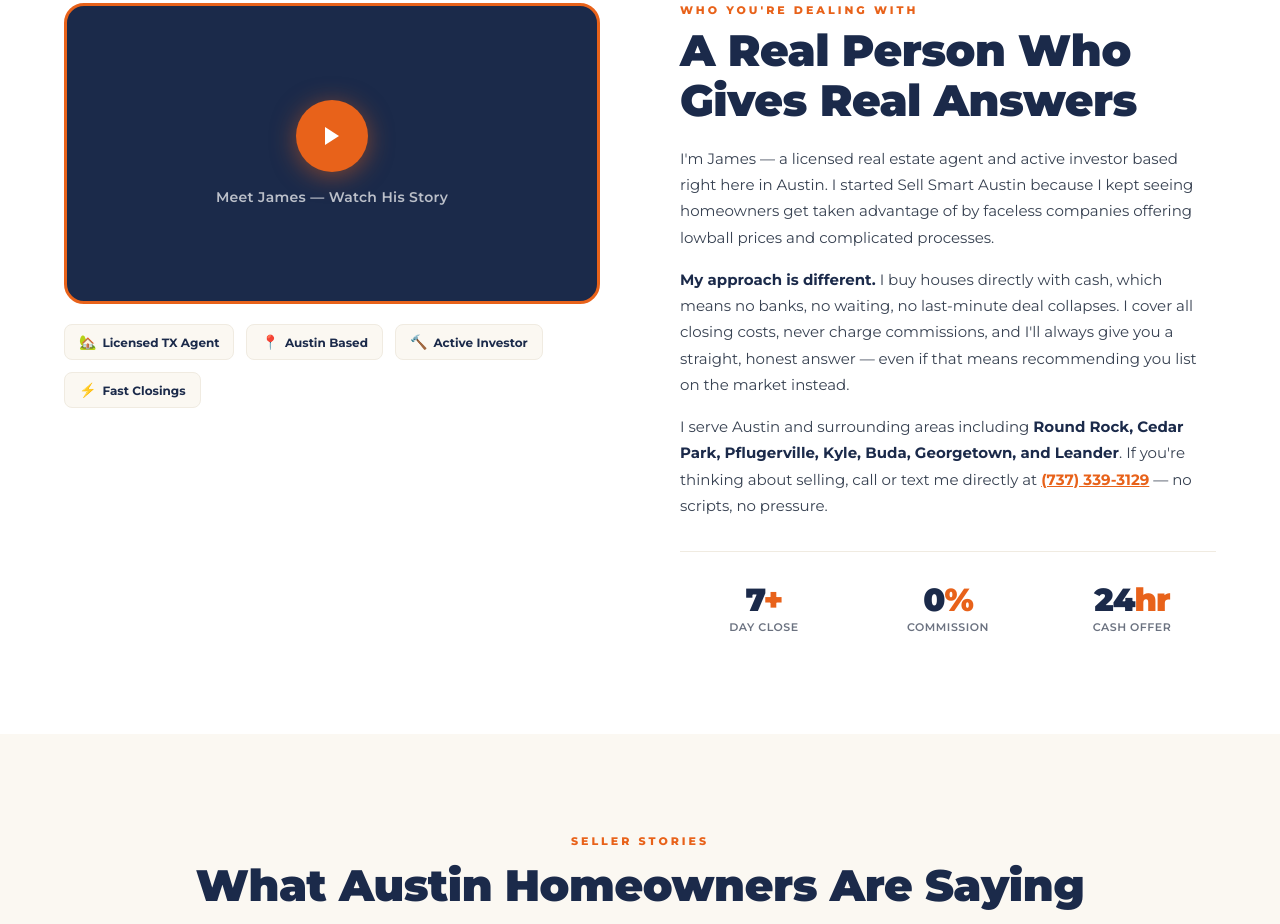
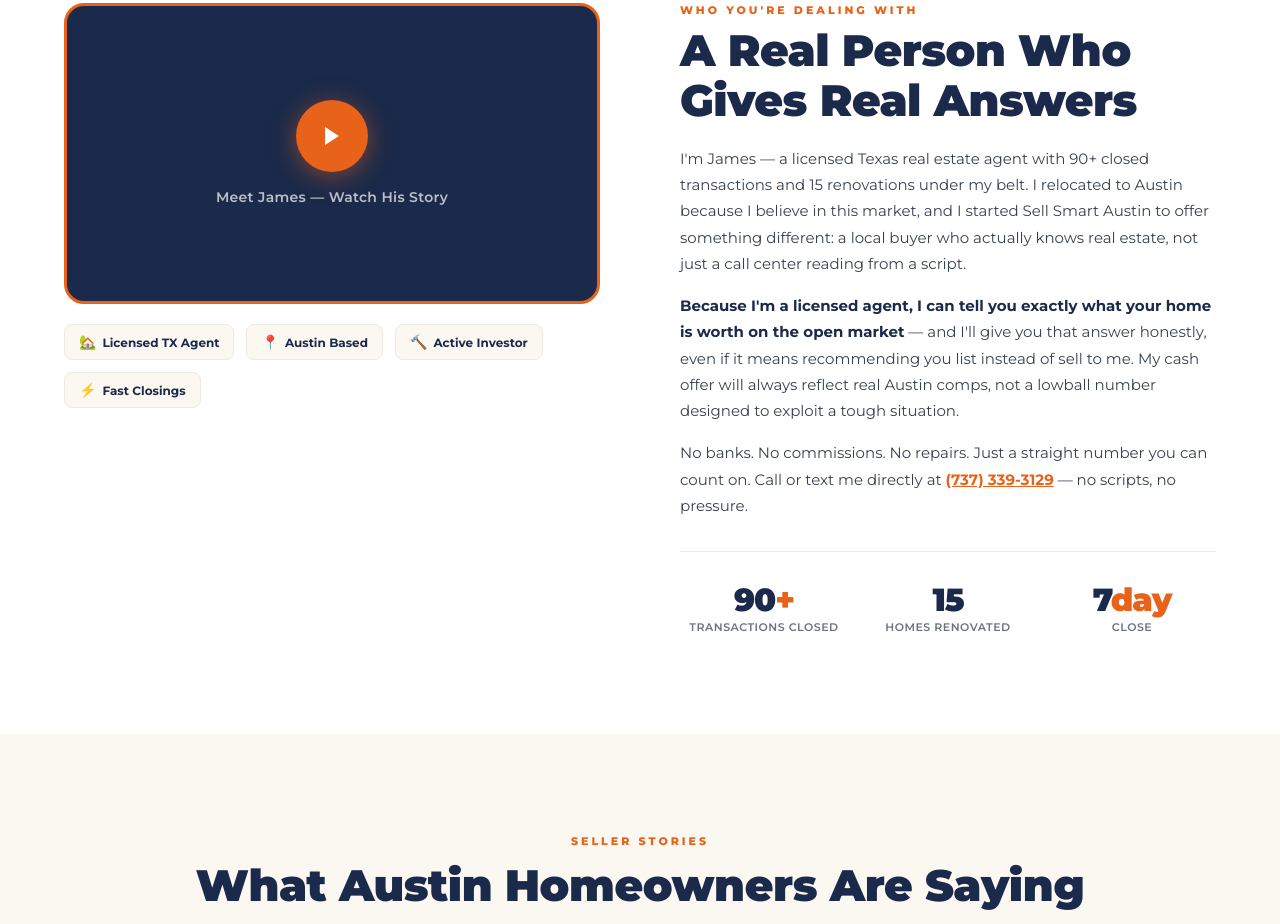
Before and after one commit to SellSmartAustin/sellsmartaustin, a plain HTML site: page index.html in a window 1280 px wide. Shown: the part 3592-4516 px from the top of the page. Drawn offline with Linux system fonts and the light colour scheme.

Commit message:
Update About section — stronger bio copy, real stats (90+ transactions, 15 flips)

```diff
--- a/index.html
+++ b/index.html
@@ -1671,21 +1671,21 @@
       <div class="about-text fade-in">
         <div class="section-label">Who You're Dealing With</div>
         <h2 class="section-title">A Real Person Who Gives Real Answers</h2>
-        <p>I'm James — a licensed real estate agent and active investor based right here in Austin. I started Sell Smart Austin because I kept seeing homeowners get taken advantage of by faceless companies offering lowball prices and complicated processes.</p>
-        <p><strong>My approach is different.</strong> I buy houses directly with cash, which means no banks, no waiting, no last-minute deal collapses. I cover all closing costs, never charge commissions, and I'll always give you a straight, honest answer — even if that means recommending you list on the market instead.</p>
-        <p>I serve Austin and surrounding areas including <strong>Round Rock, Cedar Park, Pflugerville, Kyle, Buda, Georgetown, and Leander</strong>. If you're thinking about selling, call or text me directly at <a href="tel:7373393129" style="color:var(--orange);font-weight:700;">(737) 339-3129</a> — no scripts, no pressure.</p>
+        <p>I'm James — a licensed Texas real estate agent with 90+ closed transactions and 15 renovations under my belt. I relocated to Austin because I believe in this market, and I started Sell Smart Austin to offer something different: a local buyer who actually knows real estate, not just a call center reading from a script.</p>
+        <p><strong>Because I'm a licensed agent, I can tell you exactly what your home is worth on the open market</strong> — and I'll give you that answer honestly, even if it means recommending you list instead of sell to me. My cash offer will always reflect real Austin comps, not a lowball number designed to exploit a tough situation.</p>
+        <p>No banks. No commissions. No repairs. Just a straight number you can count on. Call or text me directly at <a href="tel:7373393129" style="color:var(--orange);font-weight:700;">(737) 339-3129</a> — no scripts, no pressure.</p>
         <div class="about-stats">
           <div class="stat-block">
-            <div class="stat-num">7<span class="stat-accent">+</span></div>
-            <div class="stat-label">Day Close</div>
+            <div class="stat-num">90<span class="stat-accent">+</span></div>
+            <div class="stat-label">Transactions Closed</div>
           </div>
           <div class="stat-block">
-            <div class="stat-num">0<span class="stat-accent">%</span></div>
-            <div class="stat-label">Commission</div>
+            <div class="stat-num">15</div>
+            <div class="stat-label">Homes Renovated</div>
           </div>
           <div class="stat-block">
-            <div class="stat-num">24<span class="stat-accent">hr</span></div>
-            <div class="stat-label">Cash Offer</div>
+            <div class="stat-num">7<span class="stat-accent">day</span></div>
+            <div class="stat-label">Close</div>
           </div>
         </div>
       </div>
```
